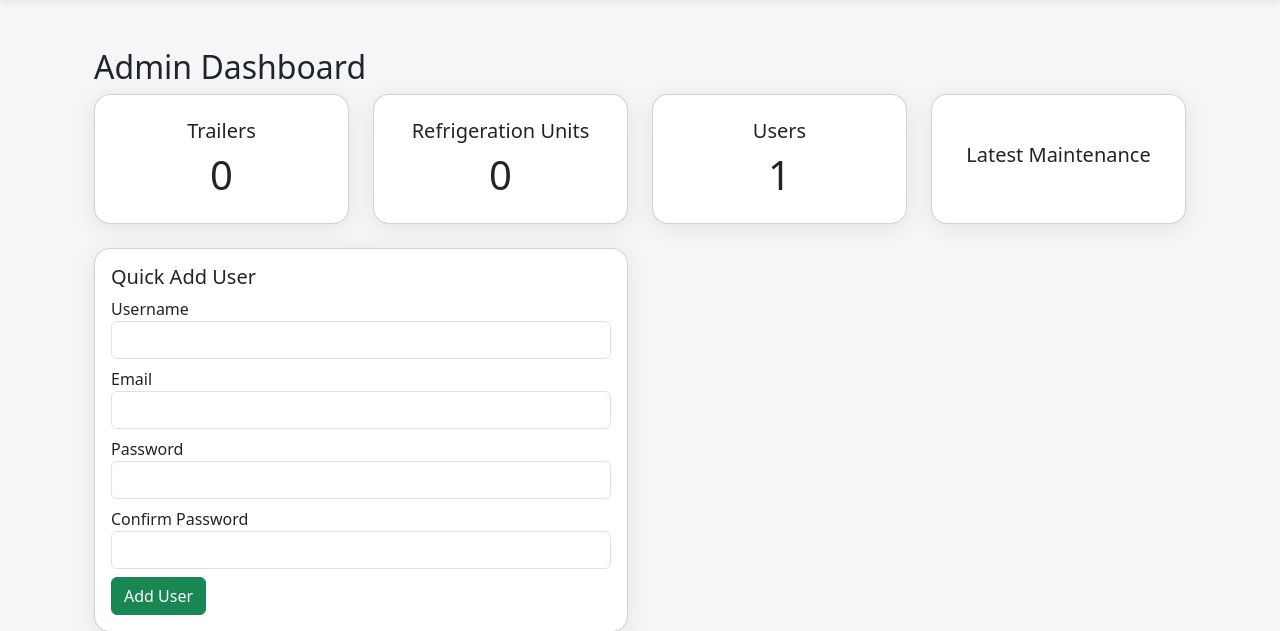
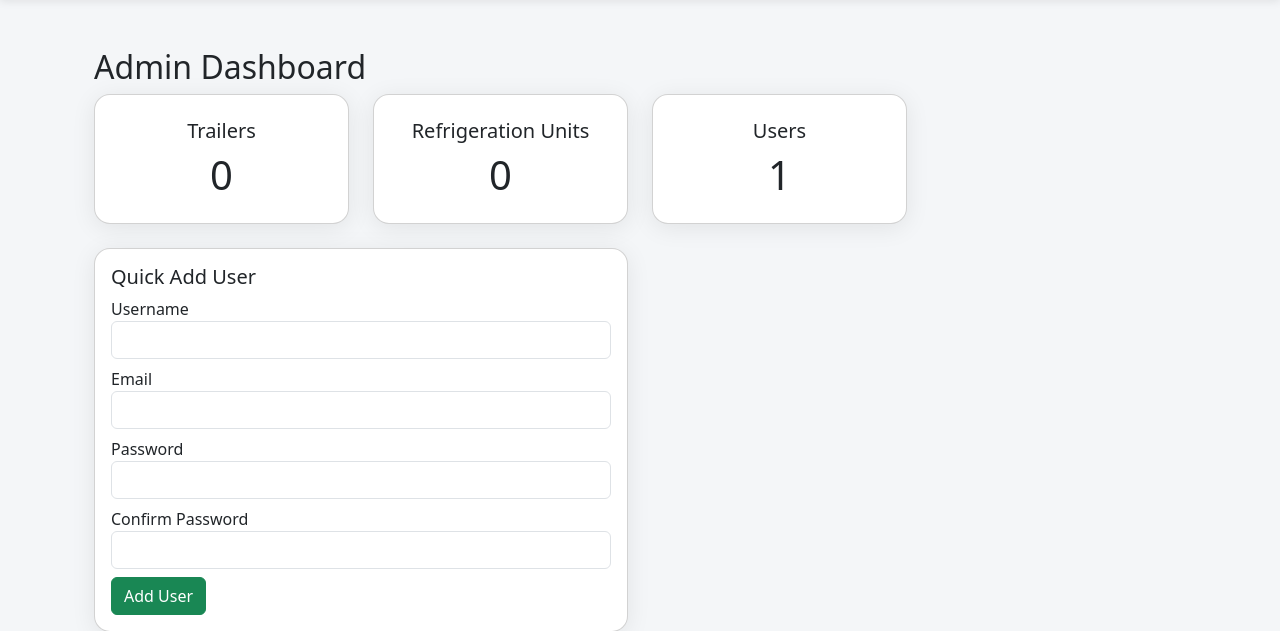
Before and after one commit to flintman/maintenance_tracker, a PHP site: page /admin/index.php in a window 1280 px wide. Shown: the part 56-687 px from the top of the page. Run offline with PHP 8.4, Linux system fonts and the light colour scheme; a user stored in the database is signed in; data comes from the database, SQL or seed files in the repository; data that the repository does not hold is empty.

Commit message:
admin fix ups looking as a normal user

```diff
--- a/src/maintenance/admin/index.php
+++ b/src/maintenance/admin/index.php
@@ -66,23 +66,6 @@ $latest_maintenance = $stmt->fetchAll();
                 </div>
             </div>
         </div>
-        <div class="col d-flex">
-            <div class="card admin-card mb-3 w-100 h-100">
-                <div class="card-body d-flex flex-column justify-content-center align-items-center">
-                    <h5 class="card-title">Latest Maintenance</h5>
-                    <ul class="list-group list-group-flush w-100">
-                        <?php foreach ($latest_maintenance as $m): ?>
-                        <li class="list-group-item">
-                            <a href="../view_maintenance.php?id=<?= $m['id'] ?>&type=<?= $m['refrigeration_id'] ? 'refrigeration' : 'trailer' ?>" class="text-decoration-none">
-                                <strong><?= htmlspecialchars($m['type_of_service']) ?></strong> - <?= htmlspecialchars($m['equipment']) ?> <br>
-                                <small><?= htmlspecialchars($m['performed_at']) ?> by <?= htmlspecialchars($m['performed_by']) ?></small>
-                            </a>
-                        </li>
-                        <?php endforeach; ?>
-                    </ul>
-                </div>
-            </div>
-        </div>
     </div>
     <div class="row mb-4">
         <div class="col-md-6">
--- a/src/maintenance/refrigeration.php
+++ b/src/maintenance/refrigeration.php
@@ -77,11 +77,13 @@ $trailers = $pdo->query('SELECT trl_id FROM trailers WHERE trl_id NOT IN (SELECT
 ?>
 
 <h2>Refrigeration Units</h2>
+<?php if (($_SESSION['privilege'] ?? '') === 'admin'): ?>
 <h3>
     <button class="btn btn-link text-decoration-none" type="button" id="toggleAddEditBtn">
         <span class="me-2 arrow" id="addEditArrow">➤</span> <span class="toggle-text" id="addEditText">Add Refrigeration Unit</span>
     </button>
 </h3>
+<?php endif; ?>
 <div id="addEditRefrigerationForm" style="display:none;">
     <form method="post" id="addEditForm">
         <input type="hidden" name="mode" id="addEditMode" value="add">
```
Also changed, not shown: src/maintenance/maintenance.php (+3 -4 lines).
